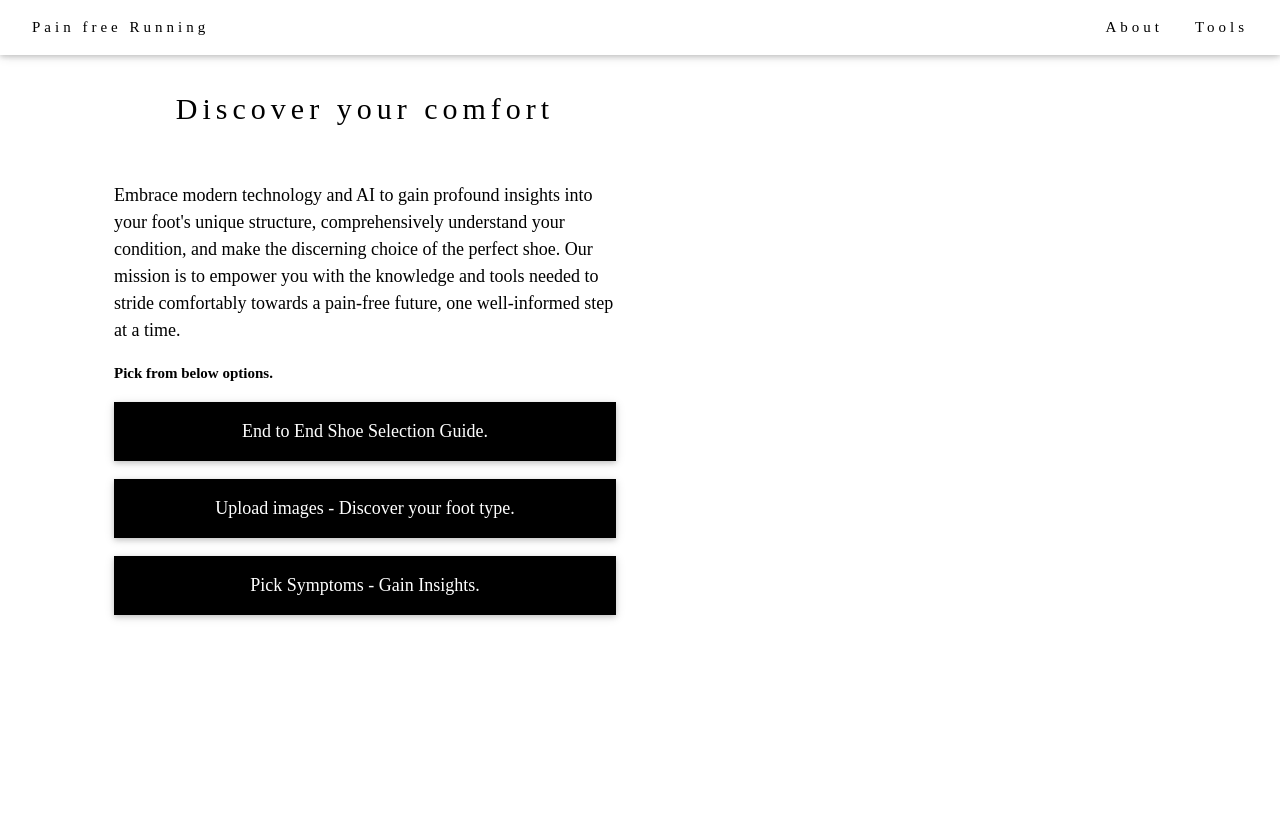
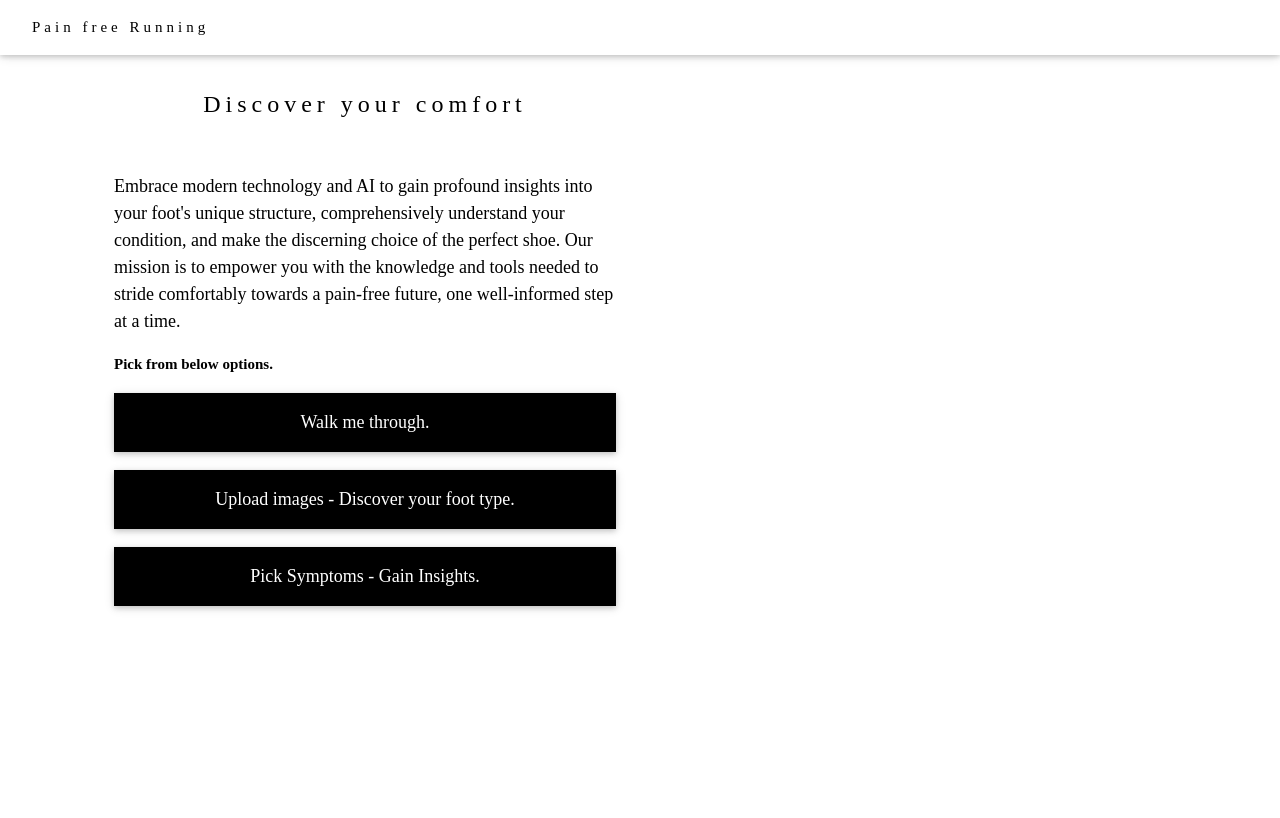
Before and after one commit to teja/teja.github.io, a plain HTML site: page index.html in a window 1280 px wide. Shown: the top 818 px of the page. Drawn offline with nearby package versions, Linux system fonts and the light colour scheme.

Commit message:
Update index.html
Minor edit

```diff
--- a/index.html
+++ b/index.html
@@ -20,10 +20,6 @@ h1, h2, h3, h4, h5, h6 {
   <div class="w3-bar w3-white w3-padding w3-card" style="letter-spacing:4px;">
     <a href="#home" class="w3-bar-item w3-button">Pain free Running</a>
     <!-- Right-sided navbar links. Hide them on small screens -->
-    <div class="w3-right w3-hide-small">
-      <a href="#about" class="w3-bar-item w3-button">About</a>
-      <a href="#tools" class="w3-bar-item w3-button">Tools</a>
-    </div>
   </div>
 </div>
 
@@ -41,14 +37,14 @@ h1, h2, h3, h4, h5, h6 {
   <!-- About Section -->
   <div class="w3-row w3-padding-64" id="about">
     <div class="w3-col m6 w3-padding-large">
-      <h2 class="w3-center">Discover your comfort</h1><br>
+      <h3 class="w3-center">Discover your comfort</h1><br>
       <p class="w3-large">Embrace modern technology and AI to gain profound insights into your foot's unique structure, comprehensively understand your condition, and make the discerning choice of the perfect shoe. Our mission is to empower you with the knowledge and tools needed to stride comfortably towards a pain-free future, one well-informed step at a time.</p>
 
       <b> Pick from below options. </b>
       <div class="w3-row">
       		<div class="w3-card w3-large">
       			<p class="w3-padding-16 w3-center w3-black">
-	      		End to End Shoe Selection Guide.
+	      		Walk me through.
 	    	  	</p>
 	      	</div>
       		<div class="w3-card w3-large">
```
